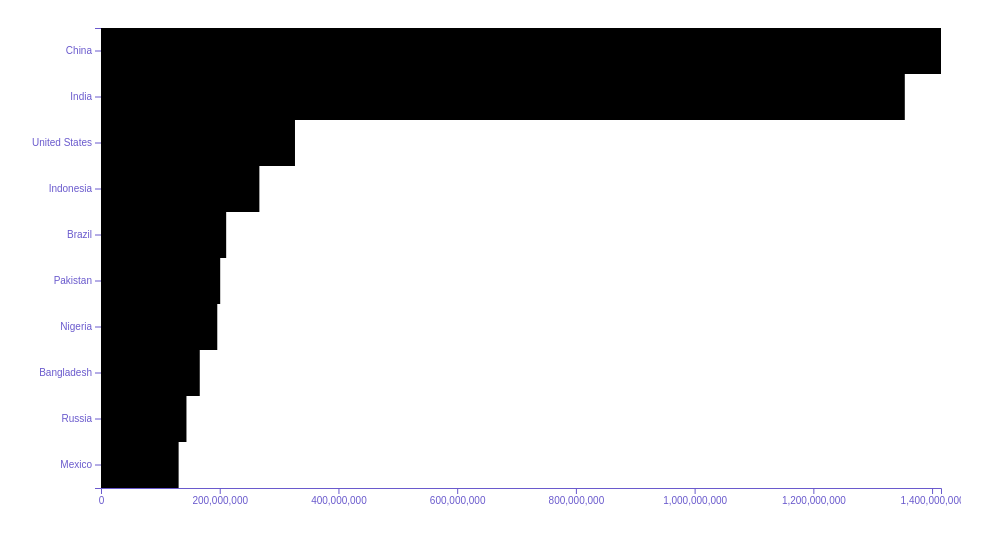
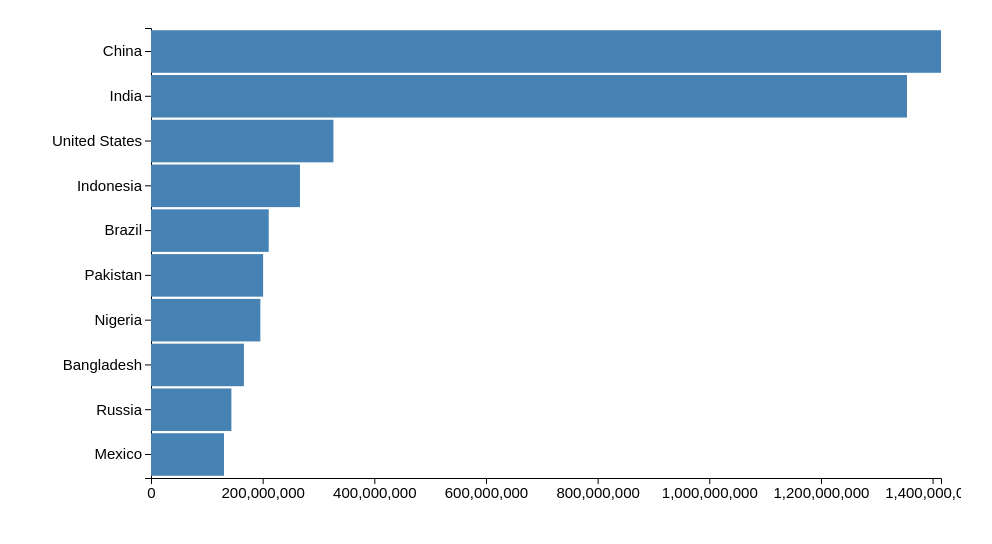
Before and after one commit to Boeblahoebla/d3Sandbox, a website built with webpack: page d3_introduction-02_barChart/src/index.html in a window 1280 px wide. Shown: the whole page, without its empty margins (7-999 px from the left). Built offline with nearby package versions, Linux system fonts and the light colour scheme.

Commit message:
Added padding & some basic styling to our barchart to make it look more visually appealing

```diff
--- a/d3_introduction-02_barChart/src/scripts/index.js
+++ b/d3_introduction-02_barChart/src/scripts/index.js
@@ -23,7 +23,7 @@ const generateBarChart = data => {
 
     // Set up the d3 margin convention
     // https://bl.ocks.org/mbostock/3019563
-    const margin = {top: 20, right: 20, bottom:20, left:100};
+    const margin = {top: 20, right: 20, bottom:30, left:150};
     const innerWidth = width - margin.right - margin.left;
     const innerHeight = height - margin.top - margin.bottom;
 
@@ -33,15 +33,15 @@ const generateBarChart = data => {
         // The data domain going from 0 to the max of all the values
         .domain([0, max(data, d => xValue(d))])
 
-        // The visual range along the x scale in pixels
-        // going from 0 to the max width of the svg
+        // The visual range along the x scale in pixels going from 0 to the max width of the svg
         .range([0, innerWidth]);
 
     // Generate an instance of scaleBand for our Y axis
     const yScale = scaleBand()
         // The data domain containing all the countries
         .domain(data.map(d => yValue(d)))
-        .range([0, innerHeight]);
+        .range([0, innerHeight])
+        .padding(0.05);
 
     // Generate the inner rectangle which holds our bars
     // using the d3 margin convention
@@ -50,15 +50,15 @@ const generateBarChart = data => {
 
     // Generate the Y axis group element by "calling" axisLeft(yScale)
     // after the new group gets appended using chaining
-    const yScaleGroup = innerRect.append('g').call(axisLeft(yScale));
+    innerRect.append('g').call(axisLeft(yScale));
 
     // Generate the X axis group element by "calling" axisBottom(xScale)
     // after the new group gets appended using chaining
-    const xScaleGroup = innerRect.append('g').call(axisBottom(xScale))
+    innerRect.append('g').call(axisBottom(xScale))
         .attr('transform', `translate(0, ${innerHeight})`);
 
-        // D3 data mapping to map all the data to the future
-    // rectangles for our bar chart (data join)
+    // D3 data mapping to map all the data to the future rectangles
+    // for our bar chart (data join)
     // https://www.amphinicy.com/blog/post/manipulating-svg-using-d3js-library
     innerRect.selectAll('rect')
         .data(data)
--- a/d3_introduction-02_barChart/src/styles/index.scss
+++ b/d3_introduction-02_barChart/src/styles/index.scss
@@ -1,6 +1,7 @@
-$body-color: slateblue;
+rect {
+  fill: steelblue;
+}
 
-body {
-  color: $body-color;
-  font-family: sans-serif;
+text {
+  font-size: 1.5em;
 }
--- /dev/null
+++ b/d3_introduction/src/styles/index.scss
@@ -0,0 +1,3 @@
+rect {
+  fill: steelblue;
+}
```
Also changed, not shown: d3_introduction-02_barChart/README.md.
